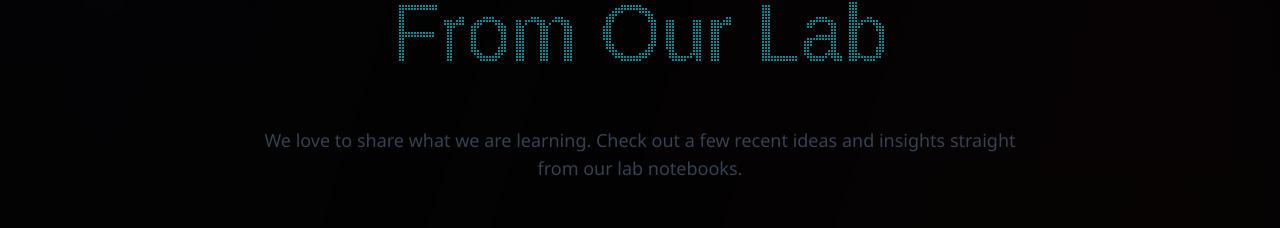
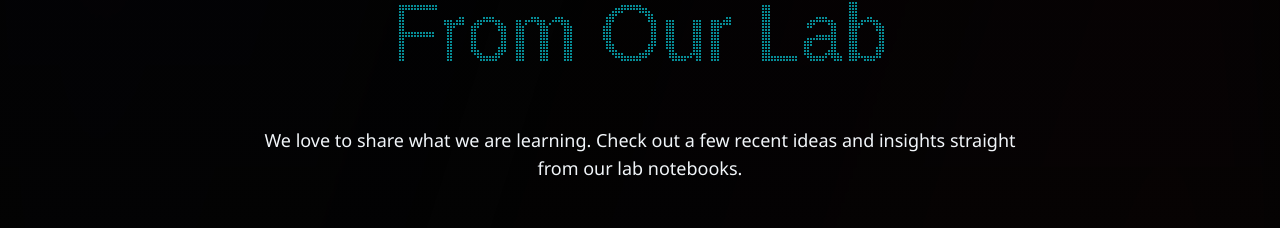
Before and after one commit to rupeshbug/novelty_lab_website, a Next.js app: page / in a window 1280 px wide. Shown: the part 2334-2562 px from the top of the page. Built offline with nearby package versions, Linux system fonts and the light colour scheme.

Commit message:
minor changes

```diff
--- a/src/app/components/BringingValue.tsx
+++ b/src/app/components/BringingValue.tsx
@@ -87,7 +87,7 @@ export default function BringingValue() {
             particleDensity={3}
           />
         </h2>
-        <p className="text-lg text-gray-700 mb-12 max-w-3xl mx-auto">
+        <p className="text-lg text-slate-100 mb-12 max-w-3xl mx-auto">
           We love to share what we are learning. Check out a few recent ideas
           and insights straight from our lab notebooks.
         </p>
```
